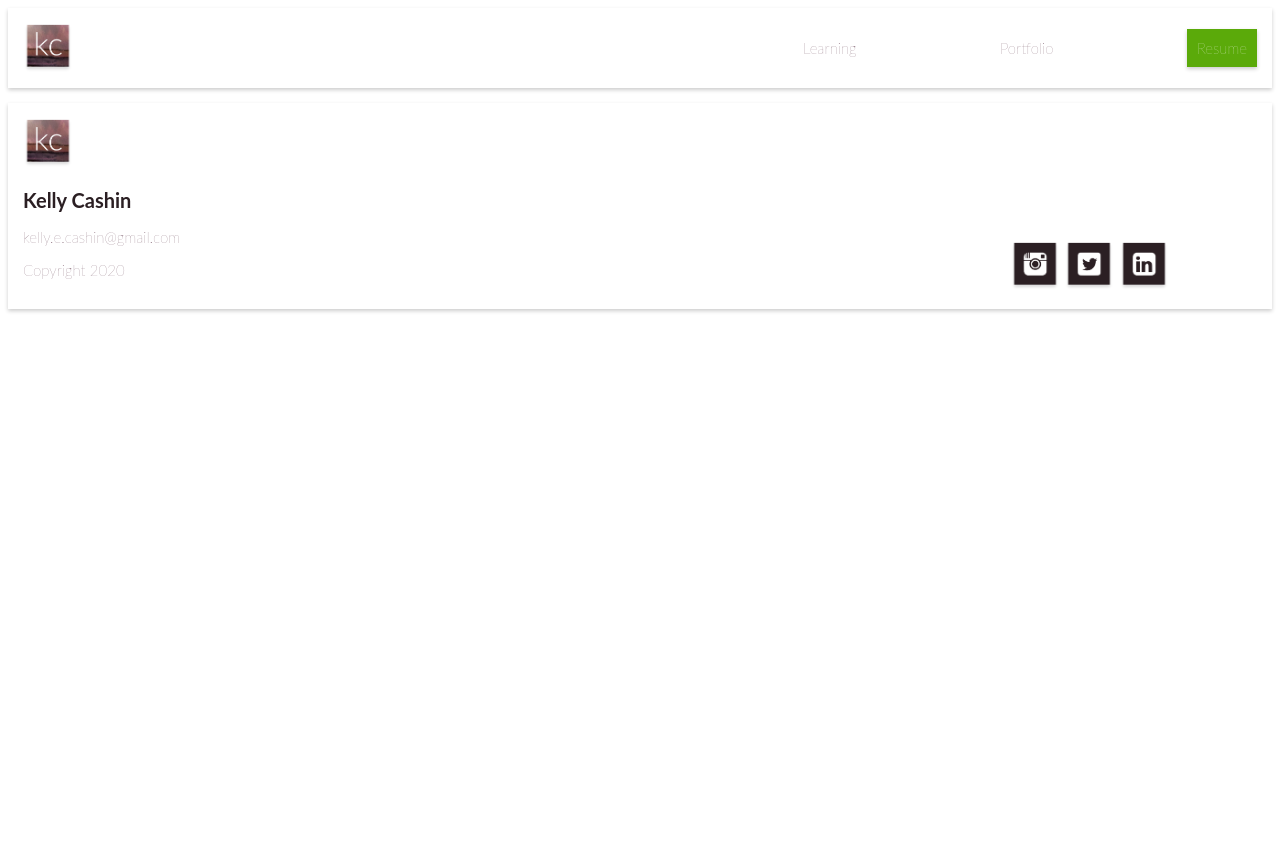
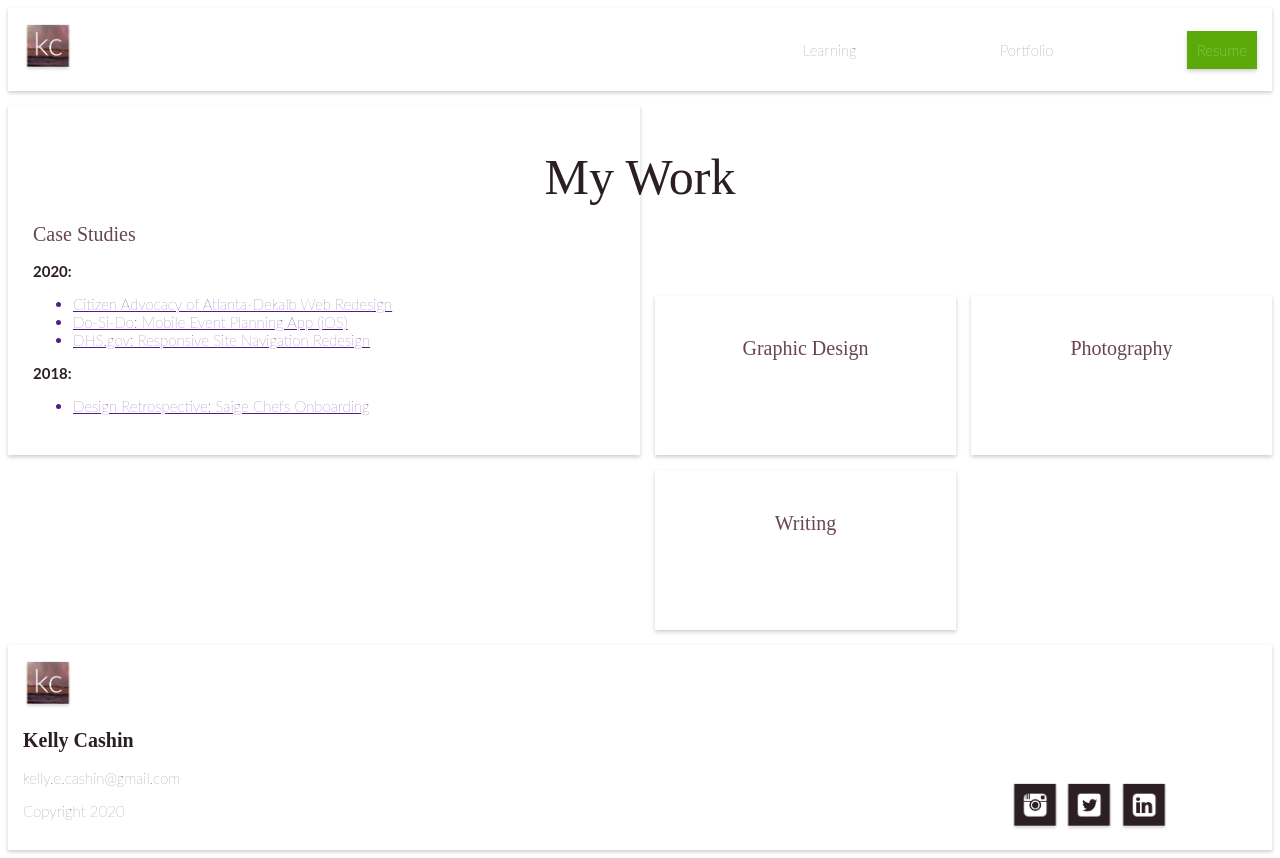
Before and after one commit to Kelecash/UX_UI_HW_17, a plain HTML site: page porfolio.html in a window 1280 px wide. Before the commit the page ends 800 px from the top, so only its background shows below. Drawn offline with Linux system fonts and the light colour scheme.

Commit message:
Changed h2

```diff
--- a/css/index.css
+++ b/css/index.css
@@ -22,7 +22,7 @@ h1{
 }
 
 h2{
-    font-family: 'Lato', sans-serif;
+    font-family: 'Roboto Mono';
     font-size: 20px;
     font-weight: normal;
     color: #694556;
@@ -161,6 +161,10 @@ body b{
     grid-row: 2 / span 1;
 }
 
+.skillcontainer h2{
+    text-align: center;
+}
+
 footer{
     display: flex;
     flex-direction: row;
@@ -180,3 +184,47 @@ footer{
     align-self: flex-end;
     width: 20%;
 }
+
+#myworkwrapper{
+    display: grid;
+    grid-template-columns: 25% 25% 25% 25%;
+    grid-template-rows: 1fr 1fr 1fr;
+    margin-top: 15px;
+}
+
+#casestudies{
+    padding: 25px;
+    padding-top: 100px;
+    box-shadow: 0 2px 4px 0 rgba(0,0,0,.2);
+    grid-column: 1 / span 2;
+    grid-row: 1 / span 2;
+}
+
+.workcontainer{
+    padding: 25px;
+    box-shadow: 0 2px 4px 0 rgba(0,0,0,.2);
+    text-align: center;
+    margin-left: 15px;
+    margin-top: 15px;
+    align-items: center;
+}
+
+#myworkheader{
+    grid-column: 2 / span 2;
+    grid-row: 1 / span 1;
+}
+
+#graphicdesign{
+    grid-column: 3 / span 1;
+    grid-row: 2 / span 1;
+}
+
+#photography{
+    grid-column: 4 / span 1;
+    grid-row: 2 / span 1;
+}
+
+#writing{
+    grid-column: 3 / span 1;
+    grid-row: 3 / span 1;
+}
--- a/porfolio.html
+++ b/porfolio.html
@@ -11,17 +11,46 @@
 <body>
     <nav>
         <div id="nav-left">
-            <img class="logo" src="images/Logo.png">
+            <a href="index.html"><img class="logo" src="images/Logo.png"></a>
         </div>
         <div id="nav-right">
-            <a id="nav-link">Learning</a>
-            <a id="nav-link">Portfolio</a>
-            <a id="button">Resume</a>
+            <a id="nav-link" href="learning.html">Learning</a>
+            <a id="nav-link" href="porfolio.html">Portfolio</a>
+            <a id="button" href="resume.html">Resume</a>
         </div>
     </nav>
+    <section id="myworkwrapper">
+        <div id="myworkheader">
+            <h1>My Work</h1>
+        </div>
+        <div id="casestudies">
+            <h2>Case Studies</h2>
+            <p><b>2020:</b>
+                <ul>
+                    <a href=""><li>Citizen Advocacy of Atlanta-Dekalb Web Redesign</li></a>
+                    <a href=""><li>Do-Si-Do: Mobile Event Planning App (iOS)</li></a>
+                    <a href=""><li>DHS.gov: Responsive Site Navigation Redesign</li></a>
+                </ul>
+            </p>
+            <p><b>2018:</b>
+                <ul>
+                    <a href=""><li>Design Retrospective: Saige Chefs Onboarding</li></a>
+                </ul>
+            </p>
+        </div>
+        <div id="graphicdesign" class="workcontainer">
+            <h2>Graphic Design</h2>
+        </div>
+        <div id="photography" class="workcontainer">
+            <h2>Photography</h2>
+        </div>
+        <div id="writing" class="workcontainer">
+            <h2>Writing</h2>
+        </div>
+    </section>
     <footer>
         <div id="footerleft">
-           <img class="logo" src="images/Logo.png">
+            <a href="index.html"><img class="logo" src="images/Logo.png"></a>
            <h2><b>Kelly Cashin</b></h2>
            <p>kelly.e.cashin@gmail.com</p>
            <p>Copyright 2020</p>
```
Also changed, not shown: index.html (+2 -2 lines), learning.html (+36 -0 lines).
